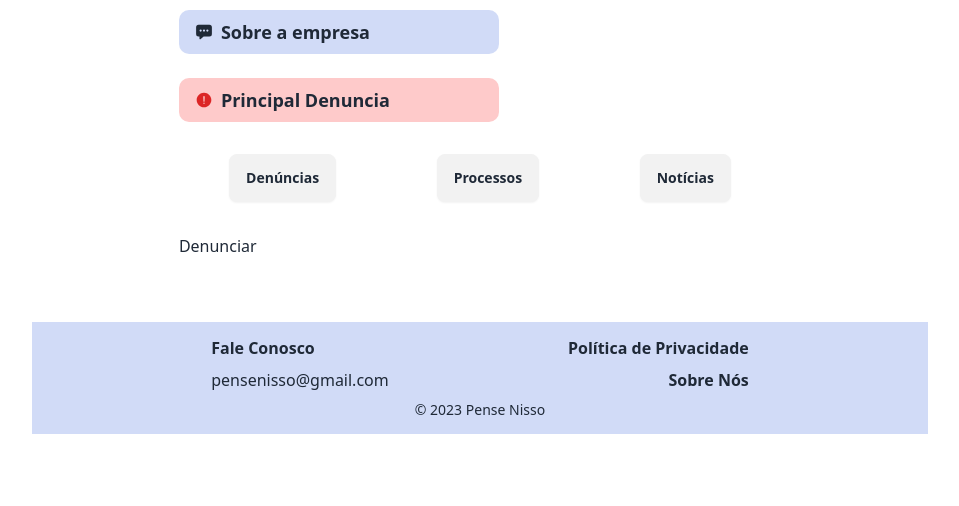
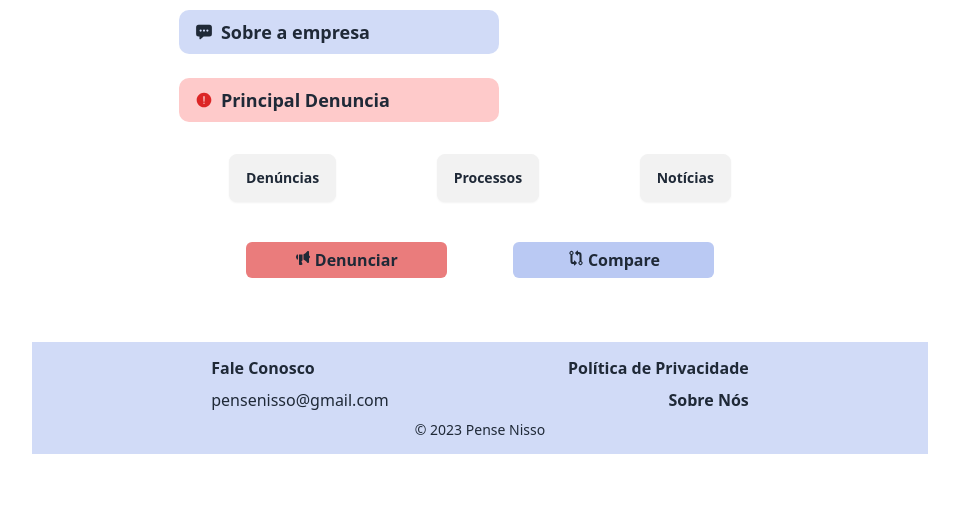
Before and after one commit to PenseNisso/PenseNissoApp, a Django app: template company/templates/companies/company.html in a window 1280 px wide. Shown: the part 358-864 px from the top of the page, without its empty margins (160-1119 px from the left). Run offline with Django 4.2, Linux system fonts and the light colour scheme; the template is opened without the code that fills it, so the values that code supplies are empty; some libraries are stand-ins or nearby versions.

Commit message:
feat(company): add link to comparator to company page

```diff
--- a/company/templates/companies/company.html
+++ b/company/templates/companies/company.html
@@ -111,8 +111,15 @@
   </ul>
 </div>
 
-<div>
-  <button onclick="window.location.href = '{% url 'infos:report' %}'">Denunciar</button>
+<div class="w-full flex flex-row justify-evenly">
+  <button onclick="window.location.href='{% url 'infos:report' %}'"
+    class="bg-red-600 bg-opacity-60 w-1/3 py-1.5 px-3 font-bold rounded-md cursor-pointer hover:scale-[1.035] mt-2">
+    <ion-icon name="megaphone"></ion-icon> Denunciar
+  </button>
+  <button onclick="window.location.href='{% url 'comparator:comparator' %}'"
+    class="bg-blue-700 bg-opacity-30 w-1/3 py-1.5 px-3 font-bold rounded-md cursor-pointer hover:scale-[1.035] mt-2">
+    <ion-icon name="git-compare"></ion-icon> Compare
+  </button>
 </div>
 
 {% endblock %}
```
